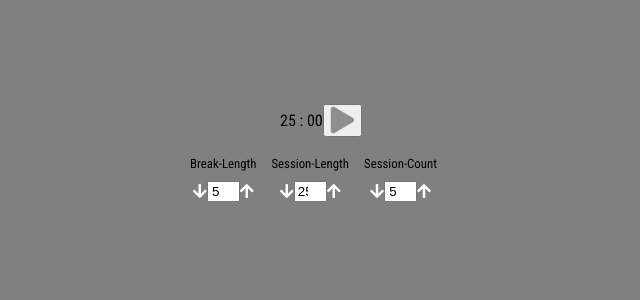
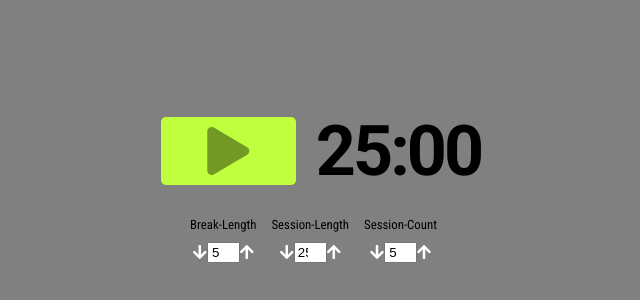
Before and after one commit to jordanvidrine/pomodoro-clock, a React (Create React App) app: page / in a window 1280 px wide. Shown: the part 180-480 px from the top of the page, without its empty margins (319-959 px from the left). Built offline with nearby package versions, Linux system fonts and the light colour scheme.

Commit message:
edited the text of the clock display and position of play/stop button in relation to the clock

```diff
--- a/src/Clock.js
+++ b/src/Clock.js
@@ -7,15 +7,19 @@ const Clock = props => {
   seconds = seconds < 10 ? '0' + seconds : seconds;
   minutes = minutes < 10 ? '0' + minutes : minutes;
 
-  let time = `${minutes} : ${seconds}`
+  let time = `${minutes}:${seconds}`
     return (
       <div id="clock">
-        <p>{time}</p>
-        <button onClick={props.onClick}>
+        <button onClick={props.onClick}
+        className={ props.status ? "stop" : "play"}
+        >
           {
-              props.status ? <i className="fas fa-stop fa-2x"></i> : <i className="fas fa-play fa-2x"></i>
+            props.status ?
+            <i className="fas fa-stop fa-3x"></i> :
+            <i className="fas fa-play fa-3x"></i>
           }
         </button>
+        <h1 className="clock-display">{time}</h1>
       </div>
     )
 }
```
